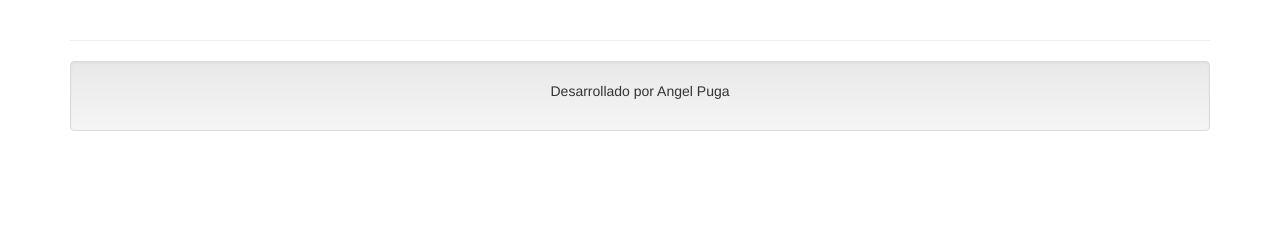
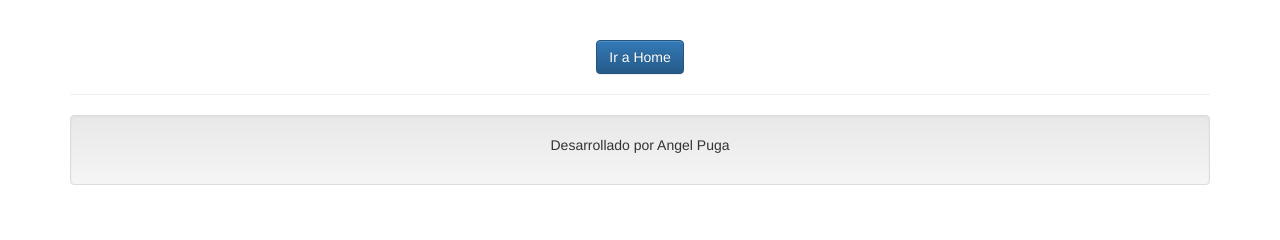
Before and after one commit to wolfis21/System, a PHP site: page /home_cliente.php in a window 1280 px wide. Shown: the part 222-462 px from the top of the page. Run offline with PHP 8.4, Linux system fonts and the light colour scheme; data that the repository does not hold is empty; some libraries are stand-ins or nearby versions.

Commit message:
casi nada

```diff
--- a/view/cliente/cliente.php
+++ b/view/cliente/cliente.php
@@ -39,3 +39,7 @@
     <?php endforeach; ?>
     </tbody>
 </table>
+<br>
+    <div align="center">
+    <a class="btn btn-primary" href="index.php">Ir a Home</a>
+    </div>
--- a/view/cliente/cliente2.php
+++ b/view/cliente/cliente2.php
@@ -1,7 +1,7 @@
 <h1 class="page-header">Cliente</h1>
 
 <div class="well well-sm text-right">
-    <a class="btn btn-primary" href="?c=Empleado&a=Index">Retroceder</a>
+    <a class="btn btn-primary" href="?c=cliente&a=Index">Retroceder</a>
 </div>
 
 <table class="table table-striped">
```
